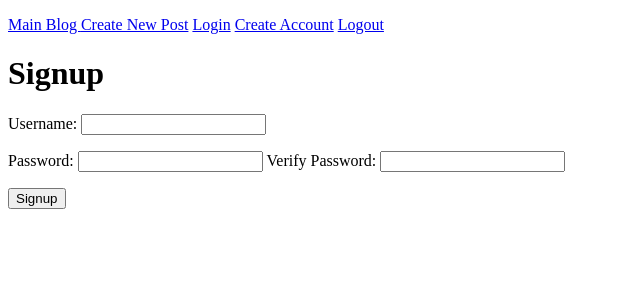
After one commit to zstephenj/blogz, a Flask app: page /signup in a window 1280 px wide. The commit adds this page. Shown: the top 300 px of the page, without its empty margins (0-640 px from the left). Run offline with Flask 2, Linux system fonts and the light colour scheme.

Commit message:
Added login and signup html, route handlers, flash messages, persistent session

```diff
--- a/main.py
+++ b/main.py
@@ -1,10 +1,10 @@
-from flask import Flask, request, redirect, render_template
+from flask import Flask, request, redirect, render_template, session, flash
 from flask_sqlalchemy import SQLAlchemy
 app = Flask(__name__)
 app.config['DEBUG'] = True
 app.config['SQLALCHEMY_DATABASE_URI'] = 'mysql+pymysql://blogz:123456@localhost:8889/blogz'
 app.config['SQLALCHEMY_ECHO'] = True
-
+app.secret_key = 'secretkeysecretkey'
 db = SQLAlchemy(app)
 
 class Bpost(db.Model):
@@ -23,6 +23,79 @@ class User(db.Model):
     username = db.Column(db.String(88))
     password = db.Column(db.String(88))
     blogs = db.relationship('Bpost', backref='author')
+
+    def __init__(self, username, password):
+        self.username = username
+        self.password = password
+
+@app.before_request
+def require_login():
+    allowed_routes = ['login', 'signup']
+    if request.endpoint not in allowed_routes and 'username' not in session:
+        return redirect('/login')
+
+@app.route('/logout')
+def logout():
+    del session['username']
+    return redirect('/')
+
+@app.route('/login', methods=['POST', 'GET'])
+def login():
+    if request.method == 'POST':
+        username = request.form['username']
+        password = request.form['password']
+        real_user = User.query.filter_by(username=username).first()
+        if not real_user:
+            flash('Username does not exist', 'error')
+            return render_template('login.html', title='Login')
+        if real_user and real_user.password == password:
+            session['username'] = username
+            return redirect('/newpost')
+        else:
+            flash('Incorrect password')
+            return render_template('login.html', title='Login', username=username)
+    else:
+        return render_template('login.html', title='Login')
+
+@app.route('/signup', methods=['POST', 'GET'])
+def signup():
+    if request.method == 'POST':
+        username = request.form['username']
+        password = request.form['password']
+        verify_password = request.form['verify_password']
+        signup_error = False
+        if not username:
+            flash('Username field cannot be empty', 'error')
+            signup_error = True
+        if not password:
+            flash('Password field cannot be empty', 'error')
+            signup_error = True
+        if not verify_password:
+            flash('Verify Password field cannot be empty', 'error')
+            signup_error = True
+        if len(username) < 3:
+            flash('Username must be at least three characters long', 'error')
+            signup_error = True
+        if len(password) < 3:
+            flash('Password must be at least three characters long', 'error')
+            signup_error = True
+        if password != verify_password:
+            flash('Passwords do not match', 'error')
+            signup_error = True
+        existing_user = User.query.filter_by(username=username).first()
+        if existing_user:
+            flash('An account with that username already exists.')
+            signup_error = True
+        if signup_error:
+            return render_template('signup.html', title='Signup', username=username)
+        else:
+            new_user = User(username, password)
+            db.session.add(new_user)
+            db.session.commit()
+            session['username'] = username
+            return redirect('/newpost')
+    else:
+        return render_template('signup.html', title='Signup')
 
 @app.route("/newpost", methods=['POST', 'GET'])
 def new_post():
--- a/templates/base.html
+++ b/templates/base.html
@@ -1,13 +1,26 @@
 <!DOCTYPE html>
 <head>
+    <style>
+    .error {color:red};
+    .success {color: green};
+    </style>
 <title>{{title}}</title>
 <p>
     <a href="blog">Main Blog </a>
     <a href="newpost">Create New Post</a>
-
+    <a href="login">Login</a>
+    <a href="signup">Create Account</a>
+    <a href="logout">Logout</a>
 </p>
 </head>
 <body>
+    {% with messages = get_flashed_messages(with_categories=True) %}
+        <ul>
+        {% for category, message in messages %}
+            <li class={{category}}> {{message}} </li>
+        {% endfor %}
+        </ul>
+    {% endwith %}
     {% block content %}
     {% endblock %}
 
--- /dev/null
+++ b/templates/signup.html
@@ -0,0 +1,26 @@
+{% extends "base.html" %}
+
+{% block content %}
+
+<h1>Signup</h1>
+<form action='/signup' method=POST>
+    <label>
+        Username:
+        <input type='text' name='username' value='{{username}}'>
+    </label>
+    <p class='error'>{{username_error}}</p>
+    <label>
+        Password:
+        <input type='password' name='password'>
+    </label>
+    <label>
+    Verify Password:
+    <input type='password' name='verify_password'>
+    </label>
+    <p class='error'>{{password_error}}</p>
+    <input type="submit" value='Signup'>
+</form>
+
+
+
+{% endblock %}
```
Also changed, not shown: templates/login.html (added, +21 -0 lines).
